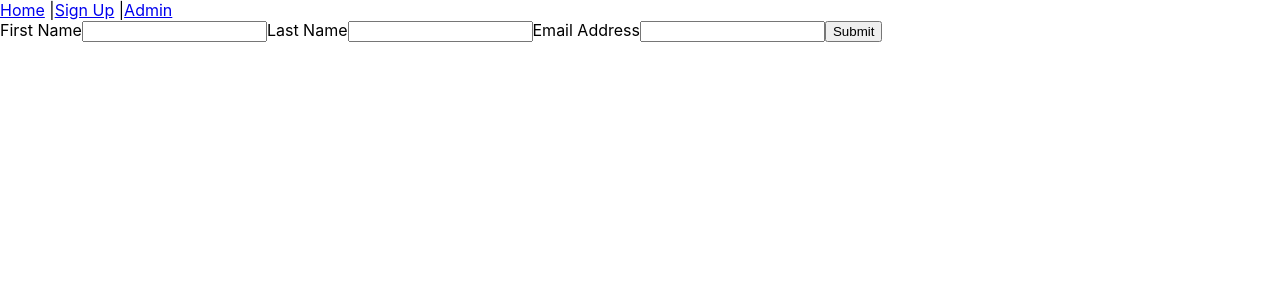
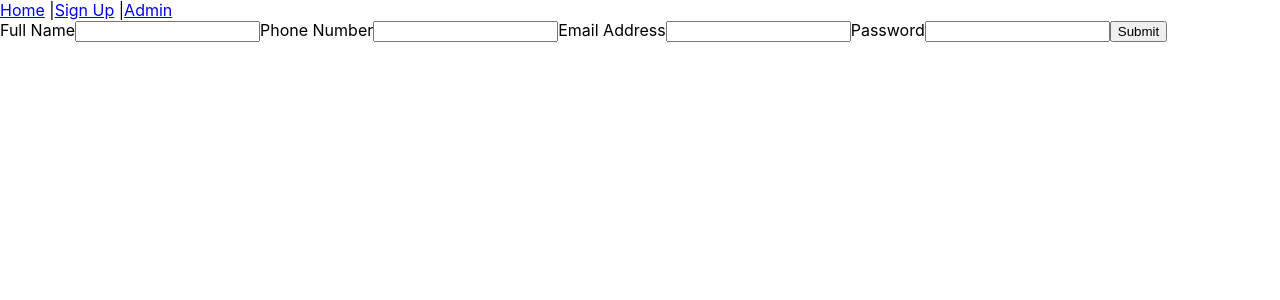
Before and after one commit to thanhtoannguyenviet/react-training, a React (Create React App) app: page /signup in a window 1280 px wide. Shown: the top 300 px of the page. Built offline with nearby package versions, Linux system fonts and the light colour scheme.

Commit message:
section-5.2:  edit signup routes

```diff
--- a/src/pages/SignupForm.jsx
+++ b/src/pages/SignupForm.jsx
@@ -24,9 +24,10 @@
 const SignupForm = () => {
     const formik = useFormik({
      initialValues: {
-       firstName: '',
-       lastName: '',
+       fullname: '',
+       phonenumber: '',
        email: '',
+       password: ''
      },
      validate,
      onSubmit: values => {
@@ -35,25 +36,25 @@ const SignupForm = () => {
    });
    return (
      <form onSubmit={formik.handleSubmit}>
-       <label htmlFor="firstName">First Name</label>
+       <label htmlFor="firstName">Full Name</label>
        <input
          id="firstName"
          name="firstName"
          type="text"
          onChange={formik.handleChange}
-         value={formik.values.firstName}
+         value={formik.values.fullname}
        />
        {formik.errors.firstName ? <div>{formik.errors.firstName}</div> : null}
 
-       <label htmlFor="lastName">Last Name</label>
+       <label htmlFor="phonenumber">Phone Number</label>
        <input
-         id="lastName"
-         name="lastName"
+         id="phonenumber"
+         name="phonenumber"
          type="text"
          onChange={formik.handleChange}
-         value={formik.values.lastName}
+         value={formik.values.phonenumber}
        />
-       {formik.errors.lastName ? <div>{formik.errors.lastName}</div> : null}
+       {formik.errors.phonenumber ? <div>{formik.errors.phonenumber}</div> : null}
 
        <label htmlFor="email">Email Address</label>
        <input
@@ -65,6 +66,15 @@ const SignupForm = () => {
        />
        {formik.errors.email ? <div>{formik.errors.email}</div> : null}
 
+       <label htmlFor="password">Password</label>
+       <input
+         id="password"
+         name="password"
+         type="password"
+         onChange={formik.handleChange}
+         value={formik.values.password}
+       />
+       {formik.errors.password ? <div>{formik.errors.password}</div> : null}
        <button type="submit">Submit</button>
      </form>
    );
```
